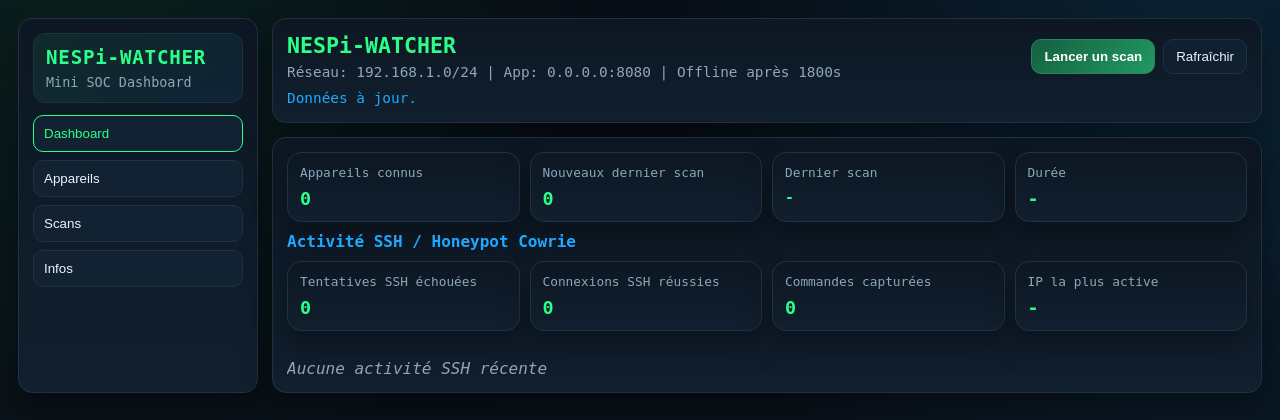
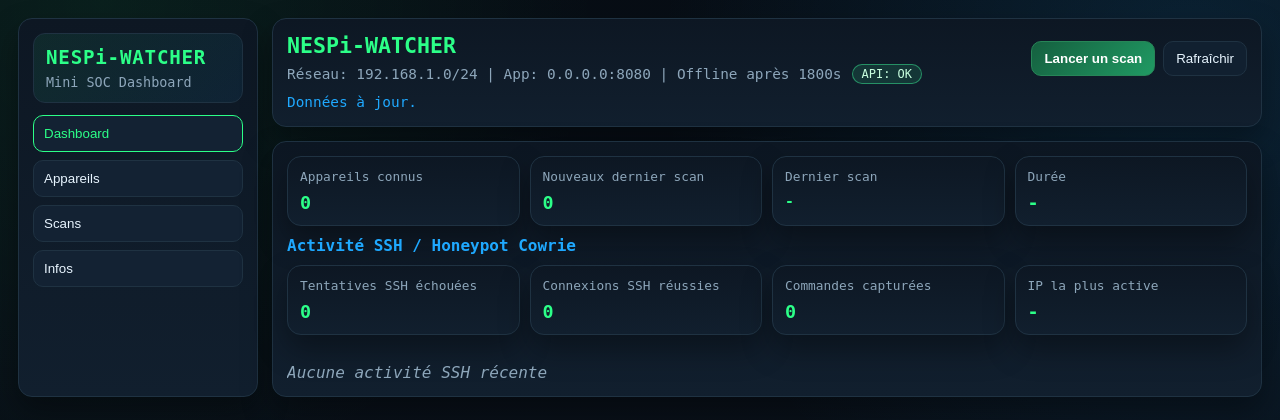
Before and after one commit to SonFire03/nespi-watcher, a Flask app: page / in a window 1280 px wide. Shown: the top 420 px of the page. Run offline with Flask 3, Linux system fonts and the light colour scheme; data that the repository does not hold is empty.

Commit message:
fix(ui): polish infos retention, api badge, and cowrie event time

```diff
--- a/templates/index.html
+++ b/templates/index.html
@@ -66,7 +66,20 @@
     .header { padding:14px; }
     .header-top { display:flex; justify-content:space-between; align-items:center; gap:12px; flex-wrap:wrap; }
     .header h2 { margin:0; color:var(--accent); font-size:1.35rem; }
-    .header-meta { color:var(--muted); font-size:.9rem; margin-top:6px; }
+    .header-meta { color:var(--muted); font-size:.9rem; margin-top:6px; display:flex; gap:10px; align-items:center; flex-wrap:wrap; }
+    .api-badge {
+      display:inline-flex;
+      align-items:center;
+      gap:6px;
+      border:1px solid var(--line);
+      border-radius:999px;
+      padding:2px 9px;
+      font-size:.75rem;
+      color:var(--muted);
+      background:rgba(17,32,48,.5);
+    }
+    .api-badge.ok { color:#c8ffdf; border-color:rgba(61,255,159,.45); background:rgba(61,255,159,.12); }
+    .api-badge.err { color:#ffd5da; border-color:rgba(255,79,97,.45); background:rgba(255,79,97,.12); }
     .actions { display:flex; gap:8px; flex-wrap:wrap; }
     .btn {
       border:1px solid var(--line);
@@ -113,7 +126,7 @@
     .tag.failed { color:#ffd9dd; background:rgba(255,79,97,.2); border:1px solid rgba(255,79,97,.5); }
     .tag.success { color:#ddffe9; background:rgba(61,255,159,.15); border:1px solid rgba(61,255,159,.48); }
     .tag.command { color:#ffe9cd; background:rgba(255,179,73,.16); border:1px solid rgba(255,179,73,.45); }
-    .time { color:var(--muted); font-size:.8rem; }
+    .time { color:var(--muted); font-size:.76rem; letter-spacing:.02em; white-space:nowrap; }
     .event-body { margin-top:8px; display:grid; gap:5px; font-size:.88rem; }
     .event-body b { color:#b8d7ea; }
     .empty { color:var(--muted); font-style:italic; }
@@ -160,7 +173,10 @@
           <div class="header-top">
             <div>
               <h2>NESPi-WATCHER</h2>
-              <div class="header-meta">Réseau: {{ config.NETWORK_RANGE }} | App: {{ config.APP_HOST }}:{{ config.APP_PORT }} | Offline après {{ runtime.offline_after_seconds }}s</div>
+              <div class="header-meta">
+                <span>Réseau: {{ config.NETWORK_RANGE }} | App: {{ config.APP_HOST }}:{{ config.APP_PORT }} | Offline après {{ runtime.offline_after_seconds }}s</span>
+                <span id="apiBadge" class="api-badge">API: vérification...</span>
+              </div>
             </div>
             <div class="actions">
               <button id="btnScan" class="btn primary">Lancer un scan</button>
@@ -231,7 +247,7 @@
           <h3>Infos Service</h3>
           <div class="small">Auto-scan: {{ 'actif' if runtime.auto_scan_enabled else 'off' }} | Intervalle: {{ runtime.scan_interval_seconds }}s</div>
           <div class="small">Clé API scan: {{ 'active' if runtime.scan_api_key_enabled else 'inactive' }}</div>
-          <div class="small">Rétention historique: {{ runtime.history_retention_rows }} lignes</div>
+          <div class="small">Rétention historique: {{ config.MAX_SCAN_HISTORY_ROWS }} lignes</div>
         </section>
       </main>
     </div>
@@ -258,6 +274,7 @@ const cowFailedEl = document.getElementById('cowFailed');
 const cowSuccessEl = document.getElementById('cowSuccess');
 const cowCommandEl = document.getElementById('cowCommand');
 const cowTopIpEl = document.getElementById('cowTopIp');
+const apiBadgeEl = document.getElementById('apiBadge');
 
 function setStatus(msg, error=false) {
   statusEl.textContent = msg;
@@ -339,14 +356,25 @@ function renderCowrieEvents(events) {
 }
 
 async function refreshStatus() {
+  try {
     const res = await fetch('/api/status');
+    if (!res.ok) throw new Error('status-http');
     const data = await res.json();
-  if (data.status !== 'ok') return;
+    if (data.status !== 'ok') throw new Error('status-payload');
     cTotal.textContent = String(data.total_devices || 0);
     if (data.last_scan) {
       cNew.textContent = String(data.last_scan.new_count || 0);
       cLast.textContent = data.last_scan.scanned_at || '-';
       cDur.textContent = `${data.last_scan.duration_ms || 0} ms`;
+    }
+    apiBadgeEl.textContent = 'API: OK';
+    apiBadgeEl.classList.remove('err');
+    apiBadgeEl.classList.add('ok');
+  } catch (_) {
+    apiBadgeEl.textContent = 'API: indisponible';
+    apiBadgeEl.classList.remove('ok');
+    apiBadgeEl.classList.add('err');
+    throw _;
   }
 }
 
```
Lines whose indentation alone changed are shown as unchanged.
